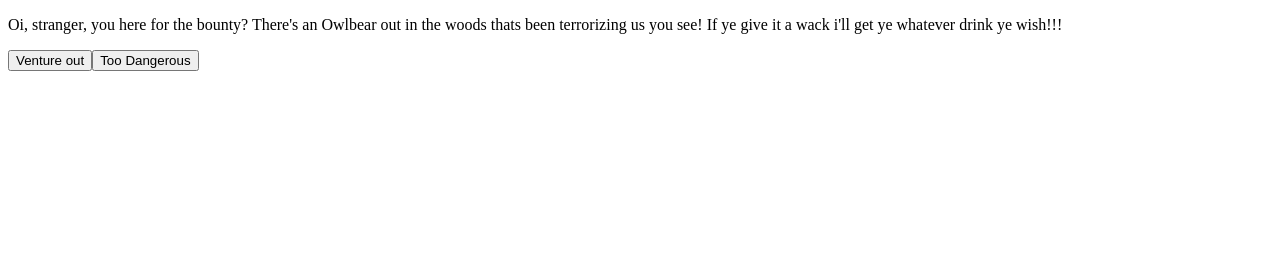
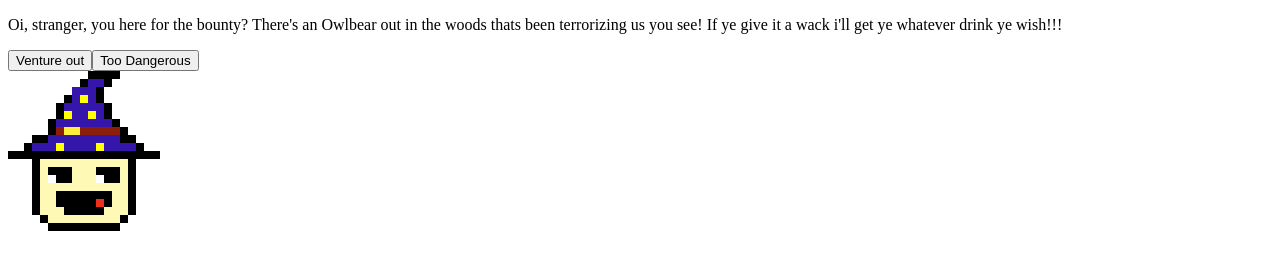
Before and after one commit to EricSokolowski/pick-your-own-adventure, a plain HTML site: page index.html in a window 1280 px wide. Drawn offline with Linux system fonts and the light colour scheme.

Commit message:
add image display to showChapter

```diff
--- a/index.html
+++ b/index.html
@@ -10,10 +10,13 @@
 <body>
     <p id="text">The words that will be in the stiff</p>
     <div id="options">
-    <button id="option1" class="option">option1</button>
-    <button id="option2" class="option">option2</button>
-    <button id="option3" class="option">option3</button>
-    <button id="option4" class="option">option4</button>
-  </div>
+      <button id="option1" class="option">option1</button>
+      <button id="option2" class="option">option2</button>
+      <button id="option3" class="option">option3</button>
+      <button id="option4" class="option">option4</button>
+    </div>
+    <div id="img-section">
+
+    </div>
 </body>
 </html>
--- a/js/app.js
+++ b/js/app.js
@@ -9,7 +9,7 @@ let state = {}
 /*------------------------ Cached Element References ------------------------*/
 const txtEl = document.querySelector('#text')
 const optionBtns = document.querySelector('#options')
-
+const imgSec = document.querySelector('#img-section')
 /*----------------------------- Event Listeners -----------------------------*/
 
 
@@ -26,6 +26,11 @@ function showChapter(chapterIdx){
     return chapter.chapter === chapterIdx})
   txtEl.innerText = chapter.story
   clearBtns()
+  chapter.images.forEach(function(image){
+    const pic = document.createElement('img')
+    pic.src = image
+    imgSec.appendChild(pic)
+  })
   chapter.options.forEach(function(option){
     if (showOption(option)){
       const btn = document.createElement('button')
--- a/js/data.js
+++ b/js/data.js
@@ -5,13 +5,16 @@ const chapters = [
     options: [
       {
         option: `Venture out`,
-        nextChapter: 100
+        nextChapter: 100,
       },
       {
         option: `Too Dangerous`,
         nextChapter: 2,
       }
-    ]
+    ],
+    images: [
+      '../assets/download-2.png',
+  ]
   },
   {
     chapter: 2,
```
Also changed, not shown: assets/download-1.png (added), assets/download-2.png (added).
